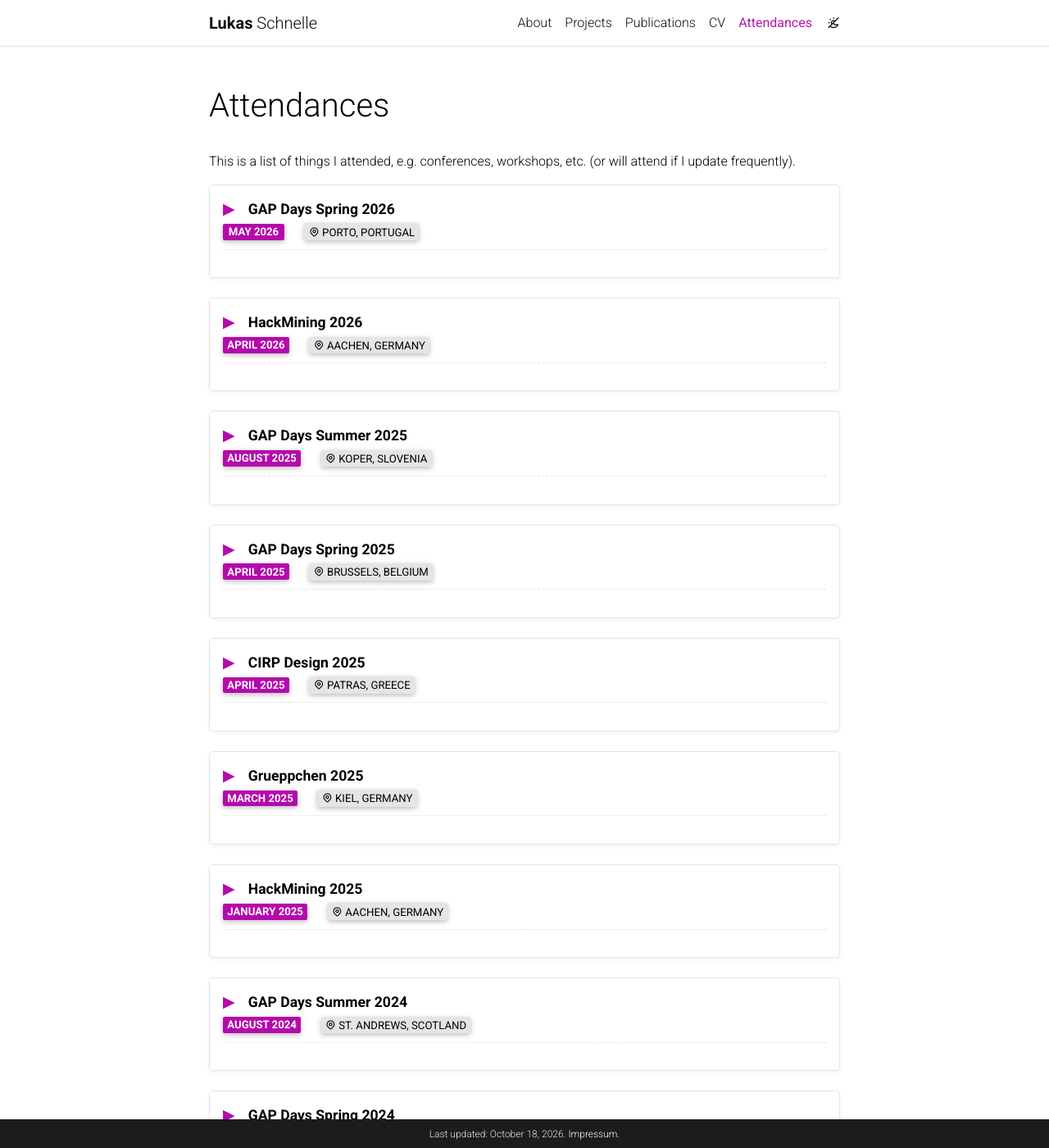
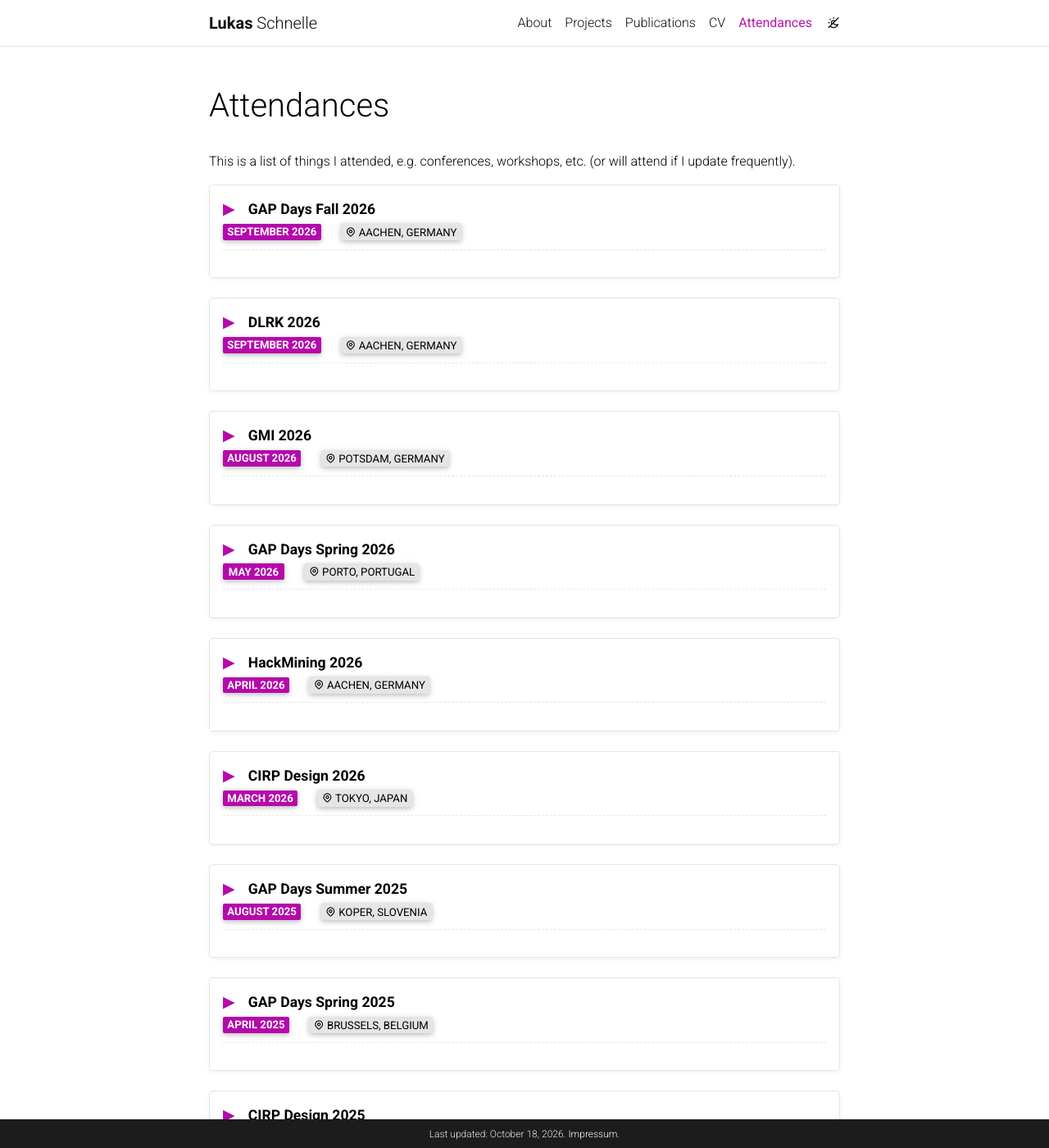
Before and after one commit to schnellecom/schnellecom.github.io, a Jekyll site: the page built from _pages/attendances.md, in a window 1280 px wide and 1400 px high. Shown: the whole window at 82% size. Built offline with Jekyll 4.4.1, drawn with Linux system fonts in a browser that asks for light colours; nearby versions of some CDN libraries; comment, search, counter and statistics services are not loaded; some of the changed text lies outside the part shown.

Commit message:
Update attendances with 2026 conferences and GAP Days details

```diff
--- a/_data/attendances.yml
+++ b/_data/attendances.yml
@@ -1,9 +1,9 @@
 - title: "GAP Days Spring 2024"
   description: "<a href='https://www.gapdays.de/gapdays2024-spring/' target='_blank'>gapdays.de/gapdays2024-spring/</a><br>Held a talk about the <code>GAPic</code> package and helped organize the conference."
-  date: "2024-05-01"
+  date: "2024-03-11"
   location: Kaiserslautern, Germany
 - title: "GAP Days Summer 2024"
-  description: "<a href='https://www.gapdays.de/gapdays2024-summer/' target='_blank'>gapdays.de/gapdays2024-summer/</a><br>Worked on the GAP website itself and the <code>SimplicialSurfaces</code> package."
+  description: "<a href='https://www.gapdays.de/gapdays2024-summer/' target='_blank'>gapdays.de/gapdays2024-summer/</a><br>Held a talk titled <a href='https://www.gapdays.de/gapdays2024-summer/abstracts/schnelle' target='_blank'><em>\"Usage of GAP in Topological Interlocking Research\"</em></a> and worked on the GAP website itself and the <code>SimplicialSurfaces</code> package."
   date: "2024-08-26"
   location: St. Andrews, Scotland
 - title: "GAP Days Spring 2025"
@@ -32,5 +32,21 @@
   location: Koper, Slovenia
 - title: "GAP Days Spring 2026"
   description: "<a href='https://www.gapdays.de/gapdays2026-spring/' target='_blank'>gapdays.de/gapdays2026-spring/</a><br>Held a talk about the future of visualizations in GAP and worked on its implementation."
-  date: "2026-05-28"
+  date: "2026-05-04"
   location: Porto, Portugal
+- title: "CIRP Design 2026"
+  date: "2026-03-16"
+  location: Tokyo, Japan
+  description: "<a href='https://cirp-design2026.jspe.or.jp/' target='_blank'>cirp-design2026.jspe.or.jp</a><br>Presented two <em>Procedia CIRP</em> papers: a probabilistic study quantifying how geometric variance impacts the performance of formed airbag pressure bins (<a href='/projects/sfb-trr-188/'>TRR 188</a>, A09) and a numerical parameter study on how a generative design parameter influences the mechanical performance of hexagonal topological interlocking assemblies (<a href='/projects/sfb-trr-280/'>SFB/TRR 280</a>, A04)."
+- title: "GMI 2026"
+  date: "2026-08-31"
+  location: Potsdam, Germany
+  description: "<a href='https://gmi2026.math.uni-potsdam.de/' target='_blank'>gmi2026.math.uni-potsdam.de</a><br>Presented a poster titled <em>\"Topological interlocking assemblies: From crystallographic groups to interdisciplinary applications\"</em> and co-authored a second poster titled <em>\"Benefits of modular design for mycelium-based composites based on topological interlocking assemblies\"</em> as part of a separate collaboration for an upcoming preprint."
+- title: "DLRK 2026"
+  date: "2026-09-08"
+  location: Aachen, Germany
+  description: "<a href='https://dlrk2026.dglr.de/' target='_blank'>dlrk2026.dglr.de</a><br>Co-organized our own session <em>\"Civitas Lunaris\"</em>, co-authored the talk <a href='https://dlrk2026.dglr.de/fileadmin/dglr_cfp/68/DLRK2026_680438_abstr.pdf' target='_blank'><em>\"What Do We Build First? The Initial Infrastructure of a Lunar Base\"</em></a>, and presented the talk <a href='https://dlrk2026.dglr.de/fileadmin/dglr_cfp/68/DLRK2026_680439_abstr.pdf' target='_blank'><em>\"Design considerations and challenges of a lunar habitat based on a topological interlocking assembly\"</em></a>."
+- title: "GAP Days Fall 2026"
+  description: "<a href='https://www.gapdays.de/gapdays2026-fall/' target='_blank'>gapdays.de/gapdays2026-fall/</a><br>Co-organized the workshop as one of the local organizers and worked on the new GAP visualization package."
+  date: "2026-09-28"
+  location: Aachen, Germany
```
